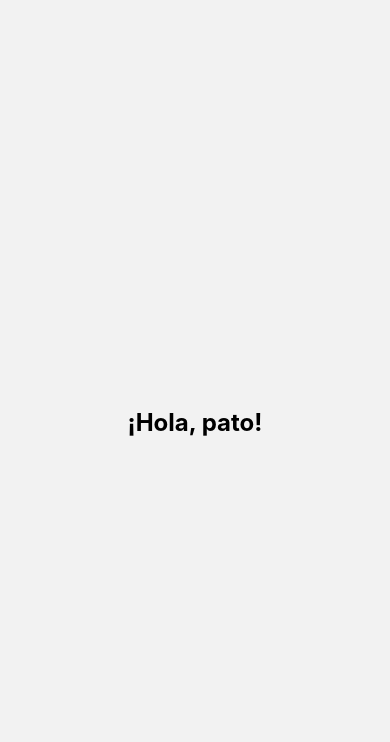
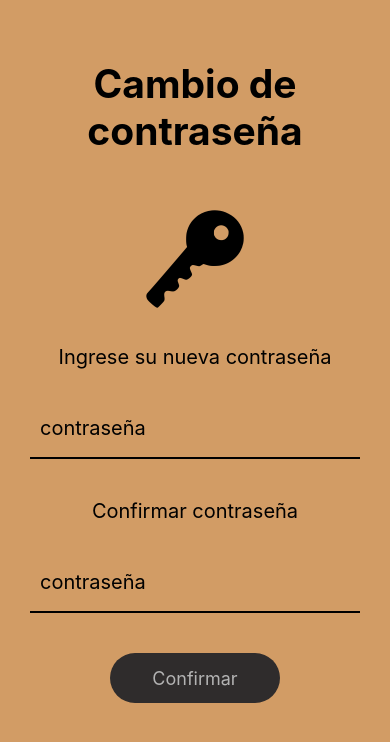
Before and after one commit to L3AC/HCG, a React Native app in the folder hcg/: screen /NuevaClave in a window 390 px wide. Shown: the top 742 px of the page. Built offline with nearby package versions, Linux system fonts and the light colour scheme.

Commit message:
Create screen NuevaClave (complete)

```diff
--- a/hcg/src/screens/NotLogged/Recup/NuevaClave.js
+++ b/hcg/src/screens/NotLogged/Recup/NuevaClave.js
@@ -1,10 +1,60 @@
-import React from 'react';
-import { View, Text, StyleSheet } from 'react-native';
+import React, { useState } from 'react';
+import { View, Text, StyleSheet, TouchableOpacity, Image, TextInput } from 'react-native';
+import { useNavigation } from '@react-navigation/native'; // Hook de navegación
+import Ionicons from 'react-native-vector-icons/Ionicons'; // Iconos de Ionicons
 
 const Producto = () => {
+  const navigation = useNavigation(); // Hook de navegación para cambiar entre pantallas
+  const [text, setText] = useState(''); // Estado para el texto del input
+  const [placeholderVisible, setPlaceholderVisible] = useState(true); // Estado para controlar la visibilidad del placeholder
+
+
+  const onChangeTextHandler = (inputText) => { // Constante para validar cuando el placeholder se muestre y cuando no
+    setText(inputText);
+    if (inputText.length > 0) {
+      setPlaceholderVisible(false);  // Ocultar el placeholder cuando se escriba algo
+    } else {
+      setPlaceholderVisible(true);   // Mostrar el placeholder si no hay texto
+    }
+  };
+
   return (
     <View style={styles.container}>
-      <Text style={styles.text}>¡Hola, pato!</Text>
+      {/* Título de la pantalla de recuperación */}
+      <Text style={styles.title}>Cambio de contraseña</Text>
+
+       {/* Imagen alusiva a la pantalla nueva contraseña*/}
+       <Ionicons style={styles.icono} name="key" size={120} color="black" />
+
+      {/* Input para escribir su nueva contraseña (1)*/}
+      <Text style={styles.text}>Ingrese su nueva contraseña</Text>
+
+      {/* Input para escribir el usuario a recuperar*/}
+      <TextInput
+        style={styles.input}
+        onChangeText={onChangeTextHandler}
+        value={text}
+        placeholder={placeholderVisible ? 'contraseña' : ''}
+      />
+      {/* Input para escribir su nueva contraseña (2)*/}
+      <Text style={styles.text}>Confirmar contraseña</Text>
+
+      {/* Input para escribir el usuario a recuperar*/}
+      <TextInput
+        style={styles.input}
+        onChangeText={onChangeTextHandler}
+        value={text}
+        placeholder={placeholderVisible ? 'contraseña' : ''}
+      />
+
+      {/* Contenedor para alinear solo el botón al centro de la pantalla*/}
+      <View style={styles.containerButton}>
+        {/* Botón de confirmación y agregado para al precionar mandar a la ventana de verificación de codigo */}
+        <TouchableOpacity style={styles.button} onPress={() => navigation.navigate('Login')}>
+          <Text style={styles.buttonText}>Confirmar</Text>
+        </TouchableOpacity>
+      </View>
+
     </View>
   );
 };
@@ -12,13 +62,53 @@ const Producto = () => {
 const styles = StyleSheet.create({
   container: {
     flex: 1,
+    paddingTop: 60,
+    padding: 30,
+    backgroundColor: '#d29c65', // Color de fondo
+  },
+  text: {
+    marginTop: 20,
+    fontSize: 20,
+    textAlign: 'center'
+  },
+  title: {
+    fontSize: 39,
+    fontWeight: 'bold',
+    textAlign: 'center'
+  },
+  icono:{ // estilo para el icono del escudo
+    textAlign: 'center',
+    marginTop: 40,
+  },
+  input: {
+    marginTop: 30,
+    height: 60,
+    borderBottomWidth: 2,
+    borderBottomColor: 'black',
+    paddingHorizontal: 10,
+    marginBottom: 20,
+    fontSize: 20
+  },
+  button: {
+    height: 50,
+    width: 170,
+    backgroundColor: '#2F2C2C',
     justifyContent: 'center',
     alignItems: 'center',
+    borderRadius: 30
   },
-  text: {
-    fontSize: 24,
-    fontWeight: 'bold',
+  buttonText: {
+    justifyContent: 'center',
+    alignItems: 'center',
+    textAlign: 'center',
+    color: '#B3B3B3',
+    fontSize: 18,
   },
+  containerButton: {
+    marginTop: 20,
+    justifyContent: 'center',
+    alignItems: 'center',
+  }
 });
 
 export default Producto;
```
